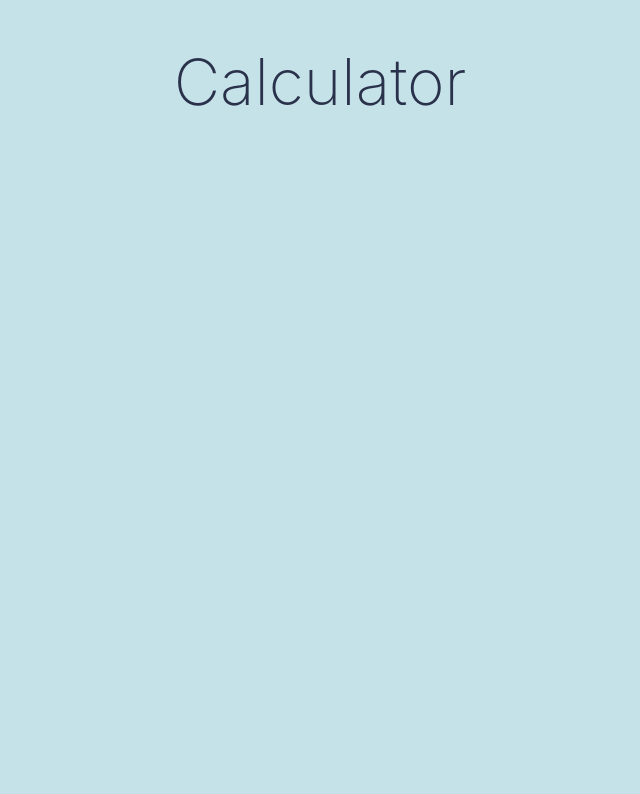
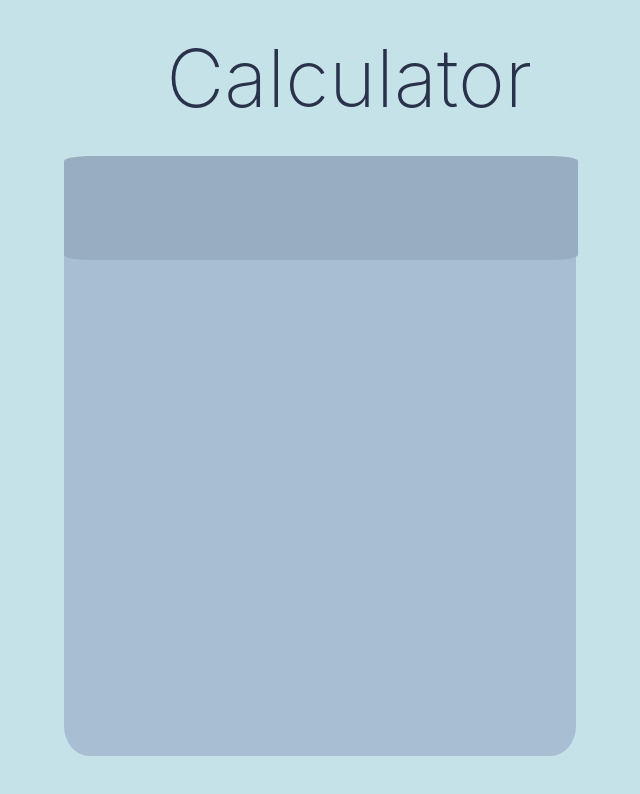
Before and after one commit to brrrouillard/react-calculator, a React (Create React App) app: page / in a window 1280 px wide. Shown: the top 794 px of the page, without its empty margins (320-960 px from the left). Built offline with nearby package versions, Linux system fonts and the light colour scheme.

Commit message:
Add output component

```diff
--- a/src/App.js
+++ b/src/App.js
@@ -2,11 +2,13 @@ import React from 'react';
 import './App.css';
 
 import Header from './components/header/Header';
+import Calculator from './components/calculator/Calculator';
 
 function App() {
   return (
     <div className="App">
       <Header />
+      <Calculator />
     </div>
   );
 }
--- /dev/null
+++ b/src/components/calculator/Calculator.js
@@ -0,0 +1,17 @@
+import React, { Component } from 'react'
+
+import './_Calculator.css';
+
+import Output from './output/Output';
+
+export class Calculator extends Component {
+  render() {
+    return (
+      <main>
+          <Output />
+      </main>
+    )
+  }
+}
+
+export default Calculator
--- /dev/null
+++ b/src/components/calculator/_Calculator.css
@@ -0,0 +1,6 @@
+main {
+    width: 40vw;
+    height: 75vh;
+    background: #a7bed3;
+    border-radius: 5%;
+}
--- /dev/null
+++ b/src/components/calculator/output/Output.js
@@ -0,0 +1,21 @@
+import React, { Component } from "react";
+
+import "./_Output.css";
+
+export class Output extends Component {
+    constructor(props){
+        super(props);
+        this.state = {
+            value: ""
+        }
+    }
+  render() {
+    return (
+      <div>
+        <input class="output" type="text" name="" id="" value={this.state.value} />
+      </div>
+    );
+  }
+}
+
+export default Output;
--- /dev/null
+++ b/src/components/calculator/output/_Output.css
@@ -0,0 +1,13 @@
+.output {
+    width: 99.6%;
+    border-radius: 5%;
+    font-size: 550%;
+    background-color: #98adc0;
+    outline: none;
+    border: none;
+    color: whitesmoke;
+}
+
+input:focus {
+    outline: none;
+}
--- a/src/components/header/_Header.css
+++ b/src/components/header/_Header.css
@@ -1,5 +1,6 @@
 .title {
-    font-size: 400%;
+    font-size: 500%;
     font-weight: 200;
     color: #2a324b;
+    margin: 8%;
 }
```
Also changed, not shown: src/components/calculator/button/Button.js (added).
